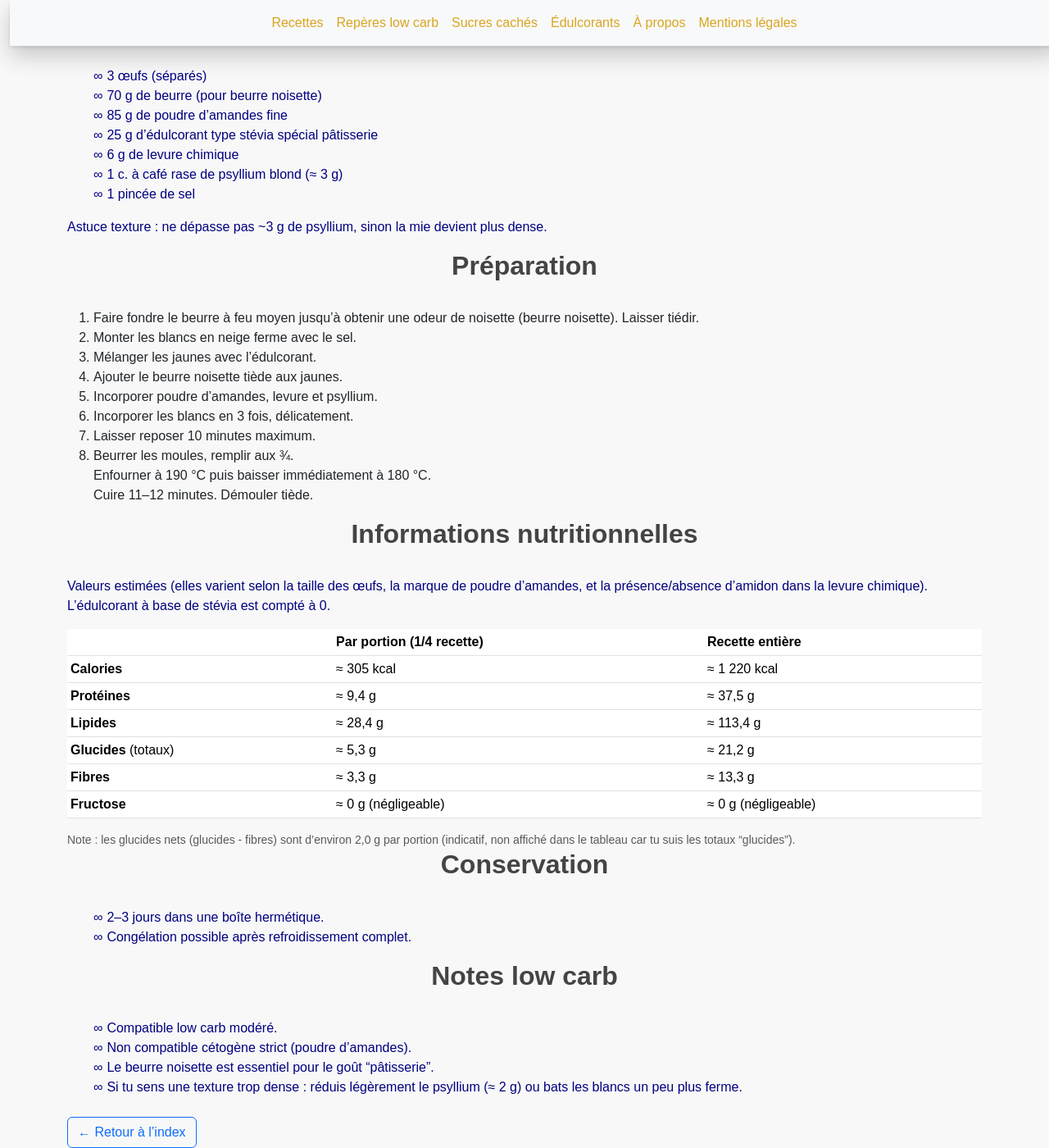
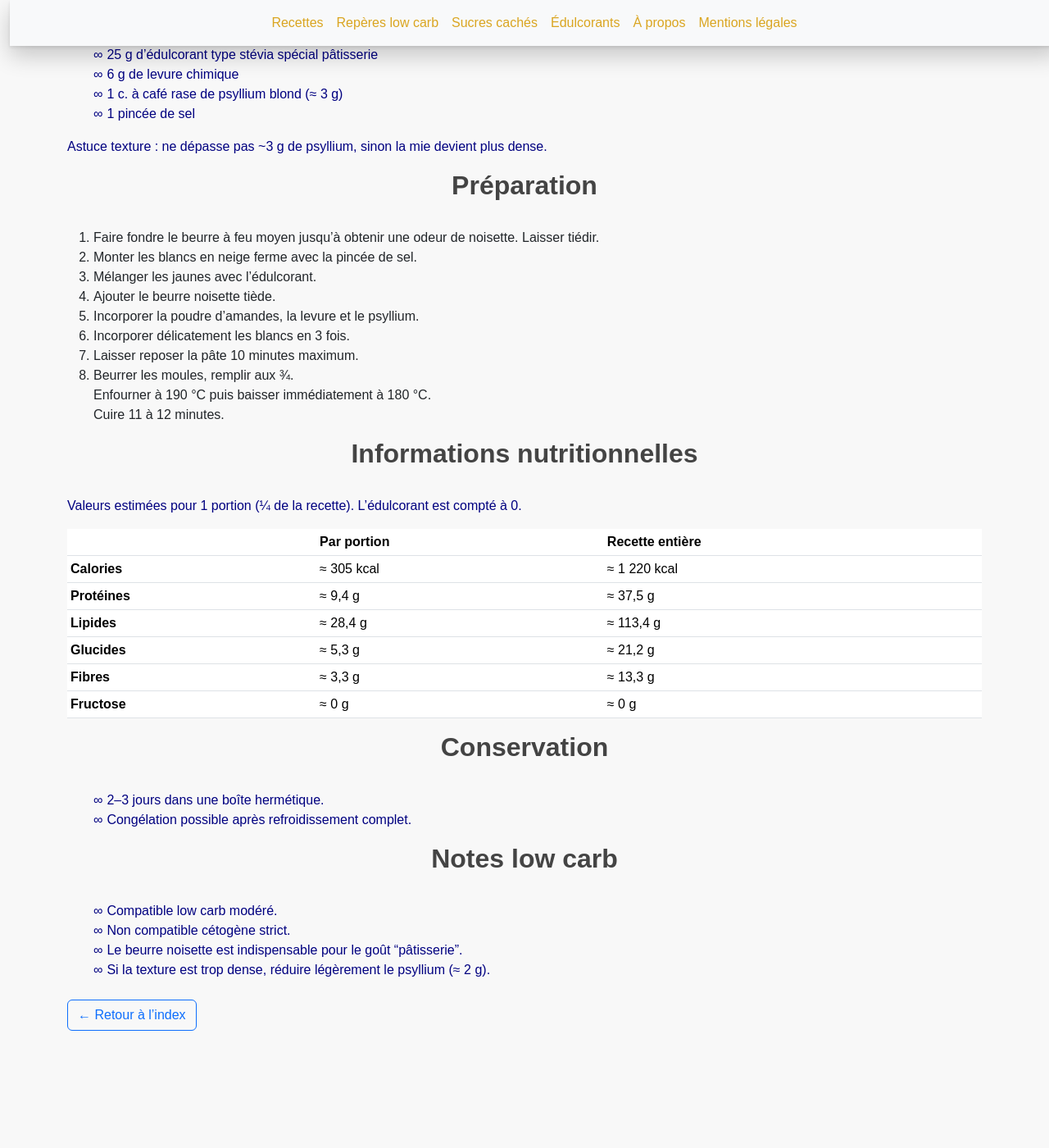
Before and after one commit to laurie-boissay/laurie-boissay.github.io, a Jekyll site: the page built from recettes/madeleines.html, in a window 1280 px wide and 1400 px high, scrolled down 668 px. Shown: the whole window at 82% size. Built offline with Jekyll 4.4.1, drawn with Linux system fonts in a browser that asks for light colours; after the commit the page ends 1925 px from its top, so only the background shows below that; some of the changed text lies outside the part shown.

Commit message:
Update madeleines.html
double bandeau non testée supprimé

```diff
--- a/recettes/madeleines.html
+++ b/recettes/madeleines.html
@@ -19,19 +19,18 @@ extra_head: >
   {
     "@context": "https://schema.org",
     "@type": "Recipe",
-    "name": "Madeleines low carb (goût classique, beurre noisette)",
-    "description": "Remplacement low carb modéré des madeleines classiques : beurre noisette, sans farine de blé, sans whey, avec psyllium, texture plus aérienne.",
+    "name": "Madeleines low carb (beurre noisette)",
+    "description": "Remplacement low carb modéré des madeleines classiques : beurre noisette, sans farine de blé, sans whey, avec psyllium.",
     "recipeCategory": "Dessert",
     "recipeCuisine": "Française",
-    "keywords": "madeleines low carb, beurre noisette, sans farine, sans whey",
-    "recipeYield": "12 madeleines (4 personnes)",
+    "recipeYield": "10 à 12 madeleines (4 personnes)",
     "prepTime": "PT15M",
     "cookTime": "PT12M",
     "totalTime": "PT27M",
     "recipeIngredient": [
       "3 œufs (jaunes et blancs séparés)",
       "70 g de beurre (pour beurre noisette)",
-      "85 g de poudre d’amandes (fine)",
+      "85 g de poudre d’amandes fine",
       "25 g d’édulcorant type stévia spécial pâtisserie",
       "6 g de levure chimique",
       "1 c. à café rase de psyllium blond (≈ 3 g)",
@@ -39,24 +38,17 @@ extra_head: >
     ],
     "recipeInstructions": [
       { "@type": "HowToStep", "text": "Faire fondre le beurre jusqu’à obtenir un beurre noisette. Laisser tiédir." },
-      { "@type": "HowToStep", "text": "Monter les blancs en neige ferme avec le sel." },
+      { "@type": "HowToStep", "text": "Monter les blancs en neige ferme avec la pincée de sel." },
       { "@type": "HowToStep", "text": "Mélanger les jaunes avec l’édulcorant." },
-      { "@type": "HowToStep", "text": "Ajouter le beurre noisette tiède aux jaunes." },
-      { "@type": "HowToStep", "text": "Incorporer poudre d’amandes, levure et psyllium." },
-      { "@type": "HowToStep", "text": "Incorporer délicatement les blancs en 3 fois." },
-      { "@type": "HowToStep", "text": "Repos 10 minutes maximum." },
-      { "@type": "HowToStep", "text": "Cuisson : four à 190 °C, enfourner puis baisser immédiatement à 180 °C. Cuire 11–12 min." }
+      { "@type": "HowToStep", "text": "Incorporer le beurre noisette tiède." },
+      { "@type": "HowToStep", "text": "Ajouter poudre d’amandes, levure chimique et psyllium." },
+      { "@type": "HowToStep", "text": "Incorporer délicatement les blancs montés." },
+      { "@type": "HowToStep", "text": "Laisser reposer 10 minutes maximum." },
+      { "@type": "HowToStep", "text": "Cuire à 190 °C puis baisser immédiatement à 180 °C pour 11 à 12 minutes." }
     ]
   }
   </script>
 ---
-
-{% if page.recipe_tested == false %}
-<div class="alert alert-warning" role="alert">
-  <strong>⚠ Recette non testée</strong><br>
-  Cette recette n’a pas encore été cuisinée. Les proportions, textures ou temps peuvent nécessiter des ajustements.
-</div>
-{% endif %}
 
 <section class="recipe-lead">
   <div class="lead-infos">
@@ -98,17 +90,17 @@ extra_head: >
 <section class="recipe-preparation">
   <h2>Préparation</h2>
   <ol>
-    <li>Faire fondre le beurre à feu moyen jusqu’à obtenir une odeur de noisette (beurre noisette). Laisser tiédir.</li>
-    <li>Monter les blancs en neige ferme avec le sel.</li>
+    <li>Faire fondre le beurre à feu moyen jusqu’à obtenir une odeur de noisette. Laisser tiédir.</li>
+    <li>Monter les blancs en neige ferme avec la pincée de sel.</li>
     <li>Mélanger les jaunes avec l’édulcorant.</li>
-    <li>Ajouter le beurre noisette tiède aux jaunes.</li>
-    <li>Incorporer poudre d’amandes, levure et psyllium.</li>
-    <li>Incorporer les blancs en 3 fois, délicatement.</li>
-    <li>Laisser reposer 10 minutes maximum.</li>
+    <li>Ajouter le beurre noisette tiède.</li>
+    <li>Incorporer la poudre d’amandes, la levure et le psyllium.</li>
+    <li>Incorporer délicatement les blancs en 3 fois.</li>
+    <li>Laisser reposer la pâte 10 minutes maximum.</li>
     <li>
       Beurrer les moules, remplir aux ¾.<br>
       Enfourner à 190 °C puis baisser immédiatement à 180 °C.<br>
-      Cuire 11–12 minutes. Démouler tiède.
+      Cuire 11 à 12 minutes.
     </li>
   </ol>
 </section>
@@ -117,9 +109,8 @@ extra_head: >
   <h2>Informations nutritionnelles</h2>
 
   <p>
-    Valeurs <strong>estimées</strong> (elles varient selon la taille des œufs, la marque de poudre d’amandes,
-    et la présence/absence d’amidon dans la levure chimique).
-    L’édulcorant à base de stévia est compté <strong>à 0</strong>.
+    Valeurs <strong>estimées</strong> pour 1 portion (¼ de la recette).
+    L’édulcorant est compté à 0.
   </p>
 
   <div class="table-responsive">
@@ -127,7 +118,7 @@ extra_head: >
       <thead>
         <tr>
           <th></th>
-          <th>Par portion (1/4 recette)</th>
+          <th>Par portion</th>
           <th>Recette entière</th>
         </tr>
       </thead>
@@ -135,17 +126,12 @@ extra_head: >
         <tr><td><strong>Calories</strong></td><td>≈ 305 kcal</td><td>≈ 1 220 kcal</td></tr>
         <tr><td><strong>Protéines</strong></td><td>≈ 9,4 g</td><td>≈ 37,5 g</td></tr>
         <tr><td><strong>Lipides</strong></td><td>≈ 28,4 g</td><td>≈ 113,4 g</td></tr>
-        <tr><td><strong>Glucides</strong> (totaux)</td><td>≈ 5,3 g</td><td>≈ 21,2 g</td></tr>
+        <tr><td><strong>Glucides</strong></td><td>≈ 5,3 g</td><td>≈ 21,2 g</td></tr>
         <tr><td><strong>Fibres</strong></td><td>≈ 3,3 g</td><td>≈ 13,3 g</td></tr>
-        <tr><td><strong>Fructose</strong></td><td>≈ 0 g (négligeable)</td><td>≈ 0 g (négligeable)</td></tr>
+        <tr><td><strong>Fructose</strong></td><td>≈ 0 g</td><td>≈ 0 g</td></tr>
       </tbody>
     </table>
   </div>
-
-  <p class="text-muted small mb-0">
-    Note : les <strong>glucides nets</strong> (glucides - fibres) sont d’environ <strong>2,0 g</strong> par portion
-    (indicatif, non affiché dans le tableau car tu suis les totaux “glucides”).
-  </p>
 </section>
 
 <section class="recipe-conservation">
@@ -160,8 +146,8 @@ extra_head: >
   <h2>Notes low carb</h2>
   <ul>
     <li>Compatible <strong>low carb modéré</strong>.</li>
-    <li>Non compatible cétogène strict (poudre d’amandes).</li>
-    <li>Le beurre noisette est essentiel pour le goût “pâtisserie”.</li>
-    <li>Si tu sens une texture trop dense : réduis légèrement le psyllium (≈ 2 g) ou bats les blancs un peu plus ferme.</li>
+    <li>Non compatible cétogène strict.</li>
+    <li>Le beurre noisette est indispensable pour le goût “pâtisserie”.</li>
+    <li>Si la texture est trop dense, réduire légèrement le psyllium (≈ 2 g).</li>
   </ul>
 </section>
```
